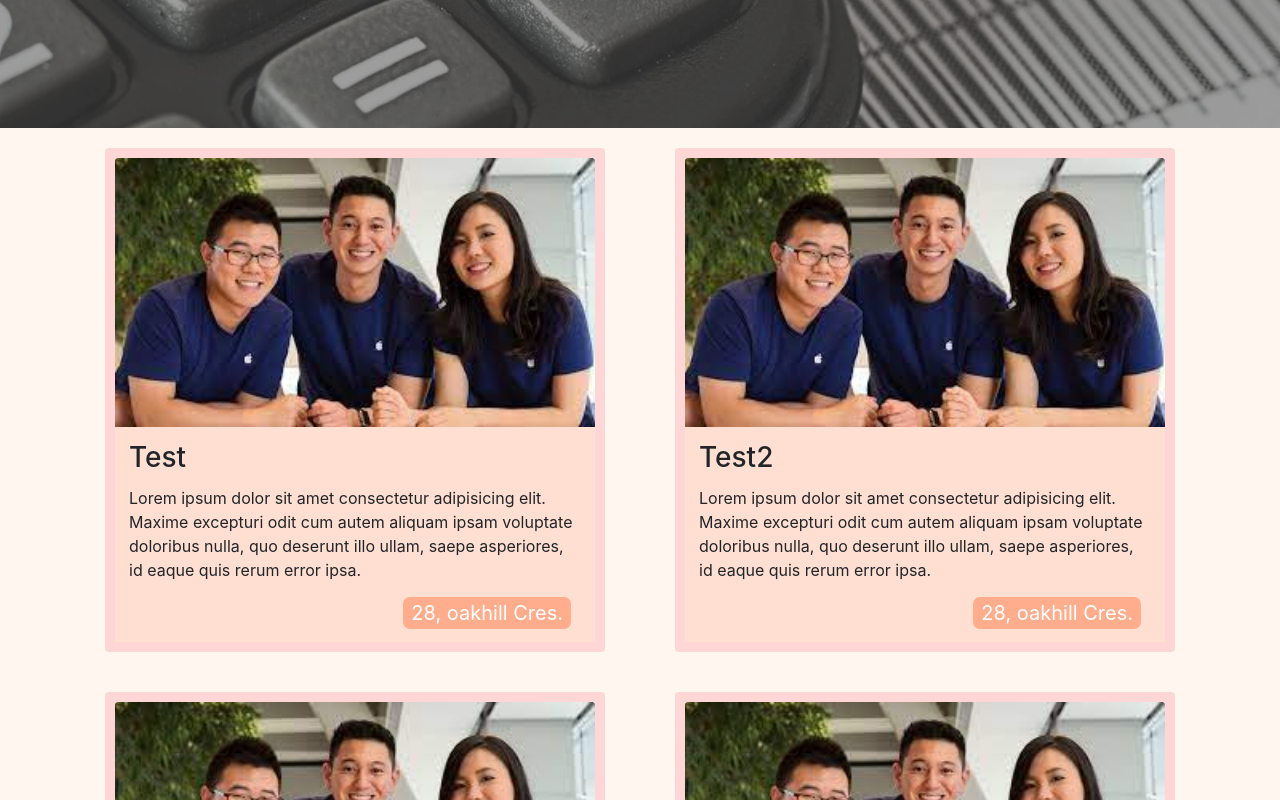
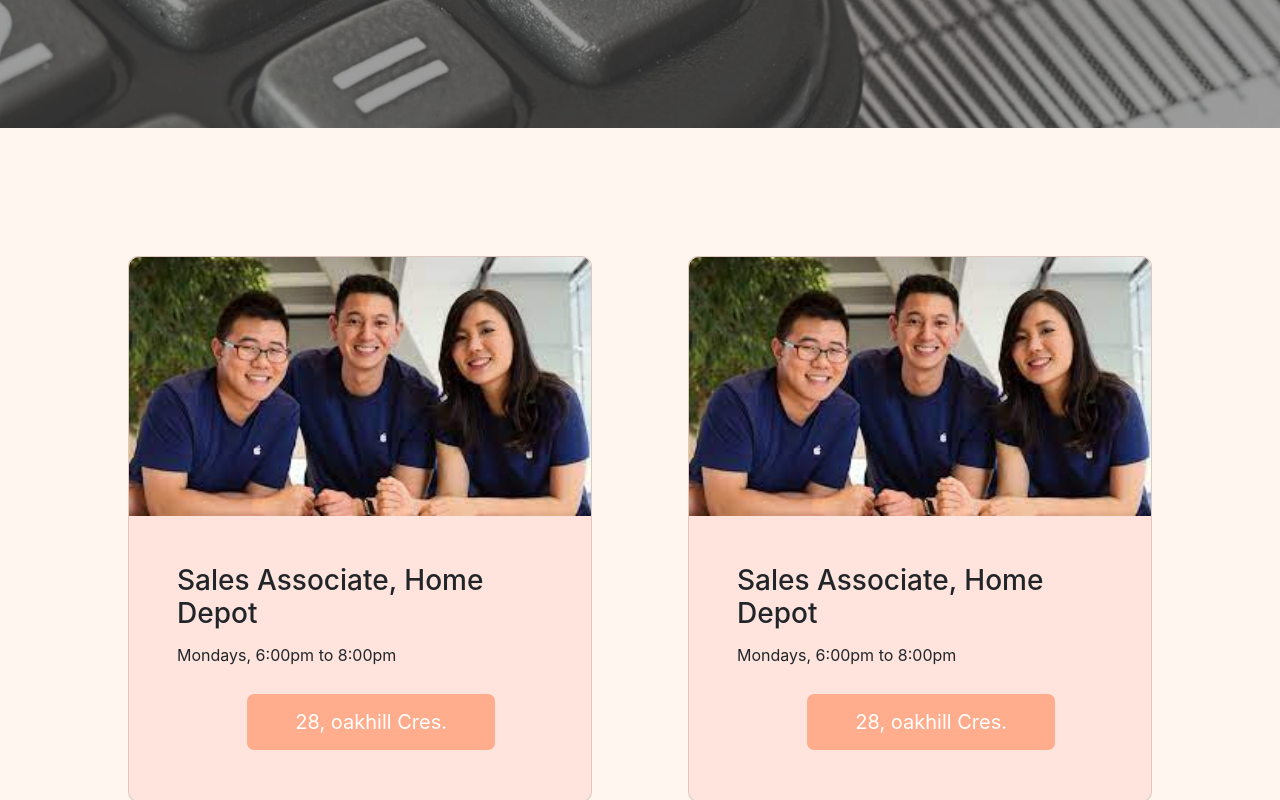
Before and after one commit to jiayishen21/PassionFruitYouth, an Angular app in the folder PassionFruitYouth_V2.0/passion-fruit-youth-v2/: page /opportunities in a window 1280 px wide. Shown: the part 1420-2220 px from the top of the page. Built offline with nearby package versions, Linux system fonts and the light colour scheme.

Commit message:
opportunity cards

```diff
--- a/PassionFruitYouth_V2.0/passion-fruit-youth-v2/src/app/app.module.ts
+++ b/PassionFruitYouth_V2.0/passion-fruit-youth-v2/src/app/app.module.ts
@@ -8,8 +8,6 @@ import { NavbarComponent } from '../components/navbar/navbar.component';
 import { HomeComponent } from '../components/home/home.component';
 import { OpportunitiesComponent } from '../components/opportunities/opportunities.component';
 import { NotFoundComponent } from '../components/not-found/not-found.component';
-import { OpportunityCardComponent } from '../components/opportunity-card/opportunity-card.component';
-import { CardOrganizerComponent } from '../components/card-organizer/card-organizer.component';
 import { EventsComponent } from '../components/events/events.component';
 import { FooterComponent } from '../components/footer/footer.component';
 
@@ -21,8 +19,6 @@ import { FooterComponent } from '../components/footer/footer.component';
     HomeComponent,
     OpportunitiesComponent,
     NotFoundComponent,
-    OpportunityCardComponent,
-    CardOrganizerComponent,
     EventsComponent,
     FooterComponent
   ],
--- a/PassionFruitYouth_V2.0/passion-fruit-youth-v2/src/components/card-organizer/card-organizer.component.html
+++ /dev/null
@@ -1,3 +0,0 @@
-<div class="container">
-    <opportunity-card></opportunity-card>
-</div>
--- a/PassionFruitYouth_V2.0/passion-fruit-youth-v2/src/components/card-organizer/card-organizer.component.ts
+++ /dev/null
@@ -1,15 +0,0 @@
-import { Component, OnInit } from '@angular/core';
-
-@Component({
-  selector: 'card-organizer',
-  templateUrl: './card-organizer.component.html',
-  styleUrls: ['./card-organizer.component.css']
-})
-export class CardOrganizerComponent implements OnInit {
-
-  constructor() { }
-
-  ngOnInit(): void {
-  }
-
-}
--- a/PassionFruitYouth_V2.0/passion-fruit-youth-v2/src/components/opportunities/opportunities.component.css
+++ b/PassionFruitYouth_V2.0/passion-fruit-youth-v2/src/components/opportunities/opportunities.component.css
@@ -30,3 +30,17 @@
     color: var(--white);
     font-size: 80px;
 }
+
+.card-button {
+    float:right;
+}
+
+.opportunity-card {
+    border-radius: 10px;
+    background-color: #FFE4DE;
+}
+
+.opportunity-img {
+    border-top-left-radius: 10px;
+    border-top-right-radius: 10px;
+}
--- a/PassionFruitYouth_V2.0/passion-fruit-youth-v2/src/components/opportunities/opportunities.component.html
+++ b/PassionFruitYouth_V2.0/passion-fruit-youth-v2/src/components/opportunities/opportunities.component.html
@@ -14,9 +14,27 @@
     </div>
   </div>
 
-<div *ngFor="let section of sections" class="container-fluid py-17" style="background-image: url('assets/img/{{ section.imgName }}');" id="{{ section.id }}">
-  <div class="text-center py-20 ">
+<div *ngFor="let section of sections">
+  <div class="container-fluid py-17" style="background-image: url('assets/img/{{ section.imgName }}');" id="{{ section.id }}">
+    <div class="text-center py-20 ">
       <h2 class="section-title">{{ section.name }}</h2>
+    </div>
   </div>
+
+  <div class="row mx-10 my-10">
+    <div class="col-xl-6 px-5" *ngFor="let opportunity of section.opportunities">
+      <div class="card opportunity-card pb-3 my-5">
+          <img src="assets/img/Appleworker.jpg" alt="" class="card-img-top img-fluid opportunity-img">
+          <div class="card-block p-5">
+              <h3 class="card-title">{{ opportunity.name }}</h3>
+              <p>{{ opportunity.time }}</p>
+              <br>
+              <div class="card-button mr-5">
+                <a href="" class="button-light-salmon px-5 py-3" target="_blank">28, oakhill Cres.</a>
+              </div>
+          </div>
+      </div>
+    </div>
+  </div>
+
 </div>
-<card-organizer></card-organizer>
--- a/PassionFruitYouth_V2.0/passion-fruit-youth-v2/src/components/opportunities/opportunities.component.ts
+++ b/PassionFruitYouth_V2.0/passion-fruit-youth-v2/src/components/opportunities/opportunities.component.ts
@@ -11,7 +11,17 @@ export class OpportunitiesComponent implements OnInit {
 
   constructor() {
     this.sections = [
-      new Section('Business', 'business-transition.png', 'business')
+      new Section(
+        'Business',
+        'business-transition.png',
+        'business',
+        [
+          new OpportunityCard('Sales Associate, Home Depot', 'Mondays, 6:00pm to 8:00pm', 'Bayview Secondary School', 'https://www.google.com/maps/place/Bayview+Secondary+School/@43.8801055,-79.4277614,14.5z/data=!3m1!5s0x882b2afac9f1ff7d:0x9bc849bad728cacc!4m5!3m4!1s0x0:0x4e66de5dc59407d3!8m2!3d43.8779669!4d-79.4151828'),
+          new OpportunityCard('Sales Associate, Home Depot', 'Mondays, 6:00pm to 8:00pm', 'Bayview Secondary School', 'https://www.google.com/maps/place/Bayview+Secondary+School/@43.8801055,-79.4277614,14.5z/data=!3m1!5s0x882b2afac9f1ff7d:0x9bc849bad728cacc!4m5!3m4!1s0x0:0x4e66de5dc59407d3!8m2!3d43.8779669!4d-79.4151828'),
+          new OpportunityCard('Sales Associate, Home Depot', 'Mondays, 6:00pm to 8:00pm', 'Bayview Secondary School', 'https://www.google.com/maps/place/Bayview+Secondary+School/@43.8801055,-79.4277614,14.5z/data=!3m1!5s0x882b2afac9f1ff7d:0x9bc849bad728cacc!4m5!3m4!1s0x0:0x4e66de5dc59407d3!8m2!3d43.8779669!4d-79.4151828'),
+          new OpportunityCard('Sales Associate, Home Depot', 'Mondays, 6:00pm to 8:00pm', 'Bayview Secondary School', 'https://www.google.com/maps/place/Bayview+Secondary+School/@43.8801055,-79.4277614,14.5z/data=!3m1!5s0x882b2afac9f1ff7d:0x9bc849bad728cacc!4m5!3m4!1s0x0:0x4e66de5dc59407d3!8m2!3d43.8779669!4d-79.4151828')
+        ]
+      )
     ];
     this.selectionCards = [
       new SelectionCard('Business', 'business.png', '/opportunities#business'),
@@ -33,11 +43,13 @@ class Section {
   private _name: String;
   private _imgName: String;
   private _id: String;
+  private _opportunities: OpportunityCard[];
 
-  constructor(name: String, imgName: String, id: String) {
+  constructor(name: String, imgName: String, id: String, opportunities: OpportunityCard[]) {
     this._name = name;
     this._imgName = imgName;
     this._id = id;
+    this._opportunities = opportunities;
   }
 
   get name() {
@@ -50,6 +62,10 @@ class Section {
 
   get id() {
     return this._id;
+  }
+
+  get opportunities() {
+    return this._opportunities;
   }
 }
 
@@ -77,3 +93,33 @@ class SelectionCard {
     return this._href;
   }
 }
+
+class OpportunityCard {
+  private _name: String;
+  private _time: String;
+  private _location: String;
+  private _href: String;
+
+  constructor(name: String, time: String, location: String, href: String){
+    this._name = name;
+    this._time = time;
+    this._location = location;
+    this._href = href;
+  }
+
+  get name() {
+    return this._name;
+  }
+
+  get time() {
+    return this._time;
+  }
+
+  get location() {
+    return this._location;
+  }
+
+  get href() {
+    return this._href;
+  }
+}
--- a/PassionFruitYouth_V2.0/passion-fruit-youth-v2/src/components/opportunity-card/opportunity-card.component.css
+++ /dev/null
@@ -1,17 +0,0 @@
-div.card-block {
-    background-color: #ffdfd1;
-    padding:14px;
-}
-
-p {
-    font-family:Inter;
-}
-
-a {
-    align-items:flex-end;
-}
-
-div.card {
-    margin:20px;
-    border: 10px solid #ffd6d6;
-}
--- a/PassionFruitYouth_V2.0/passion-fruit-youth-v2/src/components/opportunity-card/opportunity-card.component.html
+++ /dev/null
@@ -1,14 +0,0 @@
-<div class="row">
-    <div class="col-md-6" *ngFor="let card of cards">
-        <div class="card">
-            <img src="assets/img/Appleworker.jpg" class="card-img-top img-fluid"/>
-            <div class="card-block">
-                <h3 class="card-title">{{card.Job}}</h3>
-                <p>{{card.Disc}}</p>
-                <div style="float:right; padding-right:10px">
-                    <a href="https://www.google.com/maps/place/Bayview+Secondary+School/@43.8779707,-79.4173768,17z/data=!3m2!4b1!5s0x882b2afac9f1ff7d:0x9bc849bad728cacc!4m5!3m4!1s0x882b2afab8c0c78d:0x4e66de5dc59407d3!8m2!3d43.8779669!4d-79.4151828" class="button-light-salmon new-tab px-2 py-1">28, oakhill Cres.</a>
-                </div>
-            </div>
-        </div>
-    </div>
-</div>
--- a/PassionFruitYouth_V2.0/passion-fruit-youth-v2/src/components/opportunity-card/opportunity-card.component.ts
+++ /dev/null
@@ -1,41 +0,0 @@
-import { Component, OnInit } from '@angular/core';
-
-@Component({
-  selector: 'opportunity-card',
-  templateUrl: './opportunity-card.component.html',
-  styleUrls: ['./opportunity-card.component.css']
-})
-export class OpportunityCardComponent implements OnInit {
-  cards: Card[];
-
-  constructor() {
-    this.cards = [
-      new Card('Test', 'Lorem ipsum dolor sit amet consectetur adipisicing elit. Maxime excepturi odit cum autem aliquam ipsam voluptate doloribus nulla, quo deserunt illo ullam, saepe asperiores, id eaque quis rerum error ipsa.'),
-      new Card('Test2', 'Lorem ipsum dolor sit amet consectetur adipisicing elit. Maxime excepturi odit cum autem aliquam ipsam voluptate doloribus nulla, quo deserunt illo ullam, saepe asperiores, id eaque quis rerum error ipsa.'),
-      new Card('Test3', 'Lorem ipsum dolor sit amet consectetur adipisicing elit. Maxime excepturi odit cum autem aliquam ipsam voluptate doloribus nulla, quo deserunt illo ullam, saepe asperiores, id eaque quis rerum error ipsa.'),
-      new Card('Test4', 'Lorem ipsum dolor sit amet consectetur adipisicing elit. Maxime excepturi odit cum autem aliquam ipsam voluptate doloribus nulla, quo deserunt illo ullam, saepe asperiores, id eaque quis rerum error ipsa.')
-    ]
-  }
-
-  ngOnInit(): void {
-  }
-
-}
-
-class Card {
-  private _Job: String;
-  private _Disc: String;
-
-  constructor(Job:String, Disc:String){
-    this._Job = Job;
-    this._Disc = Disc;
-  }
-
-  get Job() {
-    return this._Job;
-  }
-
-  get Disc() {
-    return this._Disc;
-  }
-}
```
Also changed, not shown: PassionFruitYouth_V2.0/passion-fruit-youth-v2/src/components/opportunities/oppportunities.module.ts (deleted, +0 -17 lines), PassionFruitYouth_V2.0/passion-fruit-youth-v2/src/components/card-organizer/card-organizer.component.css (deleted), 2 other files (tests, documents, lock files or other folders).
